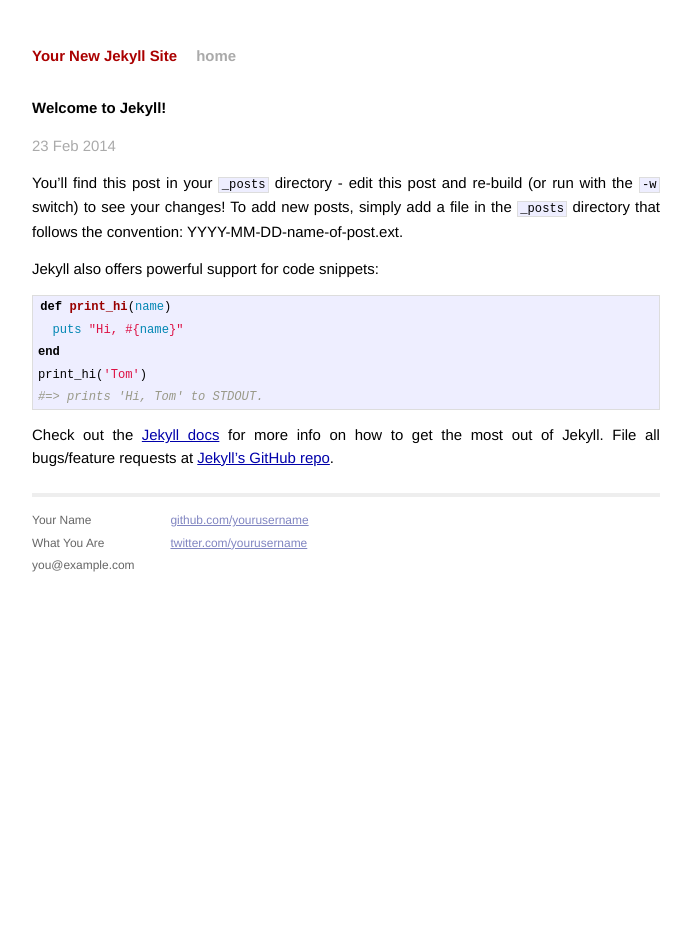
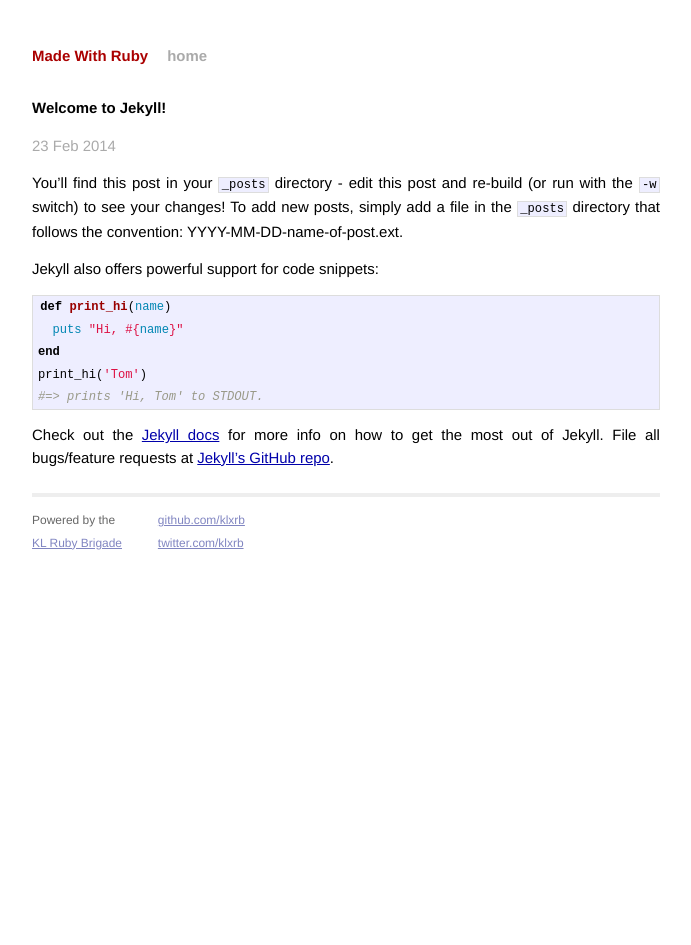
Before and after one commit to klxrb/madewithruby.com, a Jekyll site: the page built from _posts/2014-02-23-welcome-to-jekyll.markdown, in a window 1280 px wide. Shown: the whole page, without its empty margins (294-985 px from the left). Built offline with Jekyll 4.4.1, drawn with Linux system fonts in a browser that asks for light colours; Markdown is read by kramdown in place of the engine named in the settings.

Commit message:
attributions

```diff
--- a/_config.yml
+++ b/_config.yml
@@ -1,3 +1,3 @@
-name: Your New Jekyll Site
+name: Made With Ruby
 markdown: redcarpet
 pygments: true
--- a/_layouts/default.html
+++ b/_layouts/default.html
@@ -26,15 +26,14 @@
           <div class="footer">
             <div class="contact">
               <p>
-                Your Name<br />
-                What You Are<br />
-                you@example.com
+                Powered by the<br />
+                <a href="http://rubybrigade.my" target="_blank">KL Ruby Brigade</a>
               </p>
             </div>
             <div class="contact">
               <p>
-                <a href="https://github.com/yourusername">github.com/yourusername</a><br />
-                <a href="https://twitter.com/yourusername">twitter.com/yourusername</a><br />
+                <a href="https://github.com/klxrb" target="_blank">github.com/klxrb</a><br />
+                <a href="https://twitter.com/klxrb" target="_blank">twitter.com/klxrb</a><br />
               </p>
             </div>
           </div>
--- a/index.html
+++ b/index.html
@@ -1,6 +1,6 @@
 ---
 layout: default
-title: Your New Jekyll Site
+title: Made With Ruby
 ---
 
 <div id="home">
```
